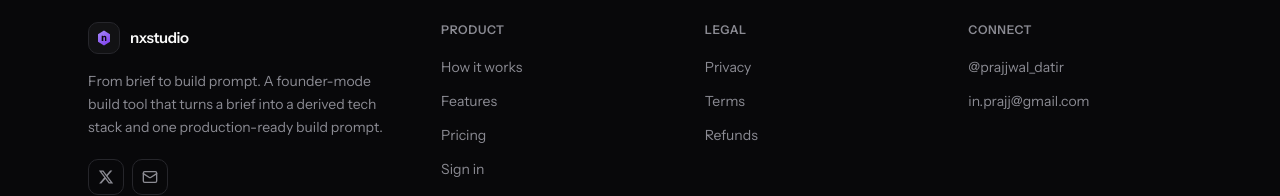
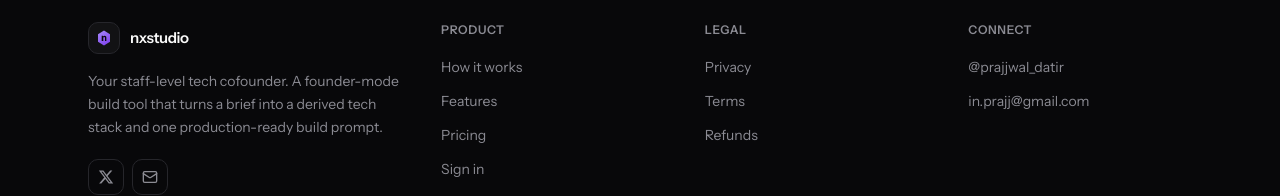
Before and after one commit to PrajjwalDatir/nxstudio, a Next.js app: page /privacy in a window 1280 px wide. Shown: the part 2820-3016 px from the top of the page. Built offline with nearby package versions, Linux system fonts and the light colour scheme; no server answers.

Commit message:
chore: update brand voice in metadata and generate static opengraph images

```diff
--- a/src/app/opengraph-image.tsx
+++ b/src/app/opengraph-image.tsx
@@ -198,7 +198,7 @@ export default function OpengraphImage() {
                   padding: "8px 16px",
                 }}
               >
-                Founder-mode build tool
+                Your Tech Cofounder
               </div>
               <div
                 style={{
@@ -211,7 +211,7 @@ export default function OpengraphImage() {
                   letterSpacing: -2,
                 }}
               >
-                <span>Turn a brief into a</span>
+                <span>Staff-level context</span>
                 <span
                   style={{
                     backgroundImage: `linear-gradient(120deg, #C4B5FD, ${violet} 55%, #7C3AED)`,
@@ -219,7 +219,7 @@ export default function OpengraphImage() {
                     color: "transparent",
                   }}
                 >
-                  shippable build prompt.
+                  for your AI agents.
                 </span>
               </div>
               <div
@@ -231,8 +231,7 @@ export default function OpengraphImage() {
                   color: "#A1A1AA",
                 }}
               >
-                Brief → derived tech stack → one production-ready prompt for your
-                AI coding agent.
+                {siteConfig.description}
               </div>
             </div>
 
@@ -289,7 +288,7 @@ export default function OpengraphImage() {
               ))}
             </div>
             <div style={{ display: "flex", fontSize: 20, color: violet, fontWeight: 600 }}>
-              From brief to build prompt.
+              {siteConfig.tagline}
             </div>
           </div>
         </div>
--- a/src/lib/site.ts
+++ b/src/lib/site.ts
@@ -29,11 +29,11 @@ export const siteConfig = {
   title: "nxstudio",
   /** Short label for the title template + PWA short_name. */
   shortName: "nxstudio",
-  tagline: "From brief to build prompt.",
+  tagline: "Your staff-level tech cofounder.",
   description:
-    "nxstudio is a founder-mode build tool. Turn a product brief into a derived tech stack and one production-ready build prompt, then shape its brand, 3D and motion in a live visual Studio. Built for founders shipping products with AI coding agents.",
+    "Bring your product brief. We'll architect the right tech stack and generate a production-ready build prompt so your AI agents can ship it flawlessly.",
   url: resolveSiteUrl(),
-  ogImage: "/opengraph-image",
+  ogImage: "/opengraph-image.png",
   themeColor: "#08080A",
   brandColor: "#8B5CF6",
   locale: "en_US",
```
Also changed, not shown: public/opengraph-image.png (added), public/twitter-image.png (added).
